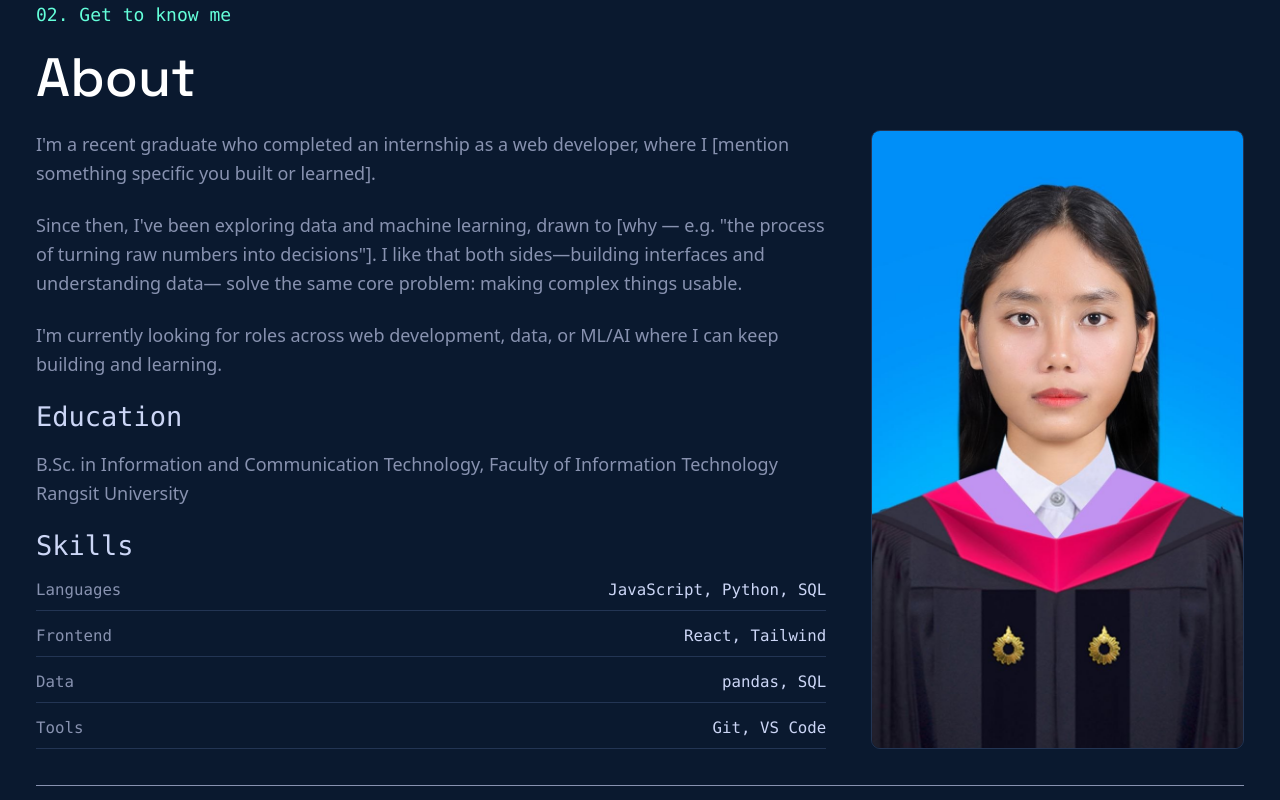
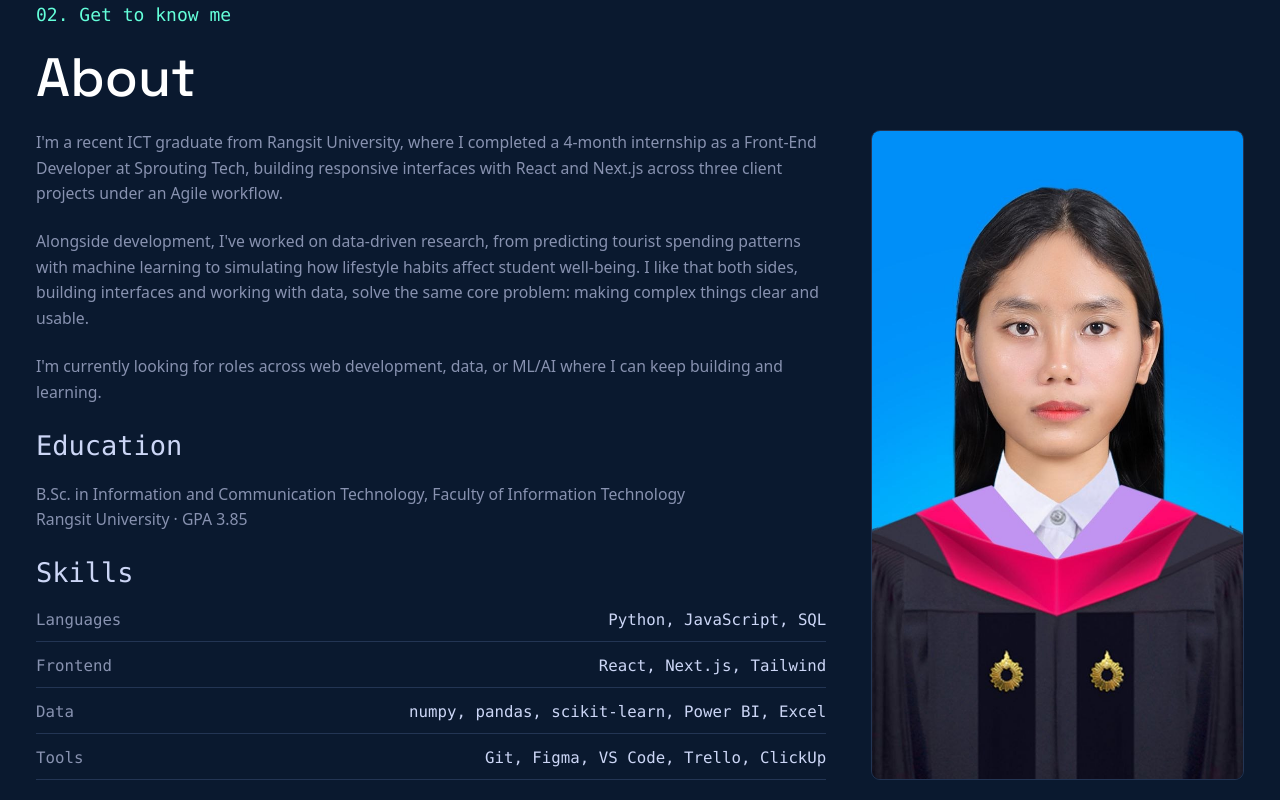
Before and after one commit to thidarr/Personal_Portfolio, a React (Vite) app in the folder my-portfolio/: page / in a window 1280 px wide. Shown: the part 1340-2140 px from the top of the page. Built offline with nearby package versions, Linux system fonts and the light colour scheme.

Commit message:
about section updated

```diff
--- a/my-portfolio/src/components/About.jsx
+++ b/my-portfolio/src/components/About.jsx
@@ -1,22 +1,26 @@
 import image from "../assets/selfphoto.jpg"
+
 function About() {
     return (
-        <section id="about" className="md:px-8 px-4  md:text-left text-center ">
+        <section id="about" className="md:px-8 px-4 md:text-left text-center">
             <div className="border-b border-line md:py-8 py-7">
-                <p className="font-mono text-accent mb-4 ">02. Get to know me</p>
-                <h2 className="text-4xl sm:text-5xl font-display text-white mb-5 ">About</h2>
+                <p className="font-mono text-accent mb-4">02. Get to know me</p>
+                <h2 className="text-4xl sm:text-5xl font-display text-white mb-5">About</h2>
 
                 <div className="grid grid-cols-1 md:grid-cols-3 md:gap-10 gap-5">
-                    <div className="order-2 md:order-1 md:col-span-2 text-text leading-relaxed space-y-5">
+                    <div className="order-2 md:order-1 md:col-span-2 text-text text-sm leading-relaxed space-y-5">
                         <p>
-                            I'm a recent graduate who completed an internship as a web developer,
-                            where I [mention something specific you built or learned].
+                            I'm a recent ICT graduate from Rangsit University, where I completed a
+                            4-month internship as a Front-End Developer at Sprouting Tech, building
+                            responsive interfaces with React and Next.js across three client projects
+                            under an Agile workflow.
                         </p>
                         <p>
-                            Since then, I've been exploring data and machine learning, drawn to
-                            [why — e.g. "the process of turning raw numbers into decisions"].
-                            I like that both sides—building interfaces and understanding data—
-                            solve the same core problem: making complex things usable.
+                            Alongside development, I've worked on data-driven research, from
+                            predicting tourist spending patterns with machine learning to simulating
+                            how lifestyle habits affect student well-being. I like that both sides,
+                            building interfaces and working with data, solve the same core problem:
+                            making complex things clear and usable.
                         </p>
                         <p>
                             I'm currently looking for roles across web development, data, or ML/AI
@@ -24,32 +28,34 @@ function About() {
                         </p>
 
                         <div className="mt-5">
-                            <h2 className="font-mono text-2xl font-medium text-text-h mb-4">Education</h2>
-                            <p className="text-text leading-relaxed space-y-5">
+                            <h3 className="font-mono text-2xl font-medium text-text-h mb-4">Education</h3>
+                            <p className="text-text leading-relaxed">
                                 B.Sc. in Information and Communication Technology, Faculty of Information Technology
                             </p>
-                            <p className="text-text leading-relaxed space-y-5">Rangsit University</p>
+                            <p className="text-text leading-relaxed">Rangsit University · GPA 3.85</p>
                         </div>
 
+                        <div className="mt-5">
+                            <h3 className="font-mono text-2xl font-medium text-text-h mb-4">Skills</h3>
                             <ul className="font-mono text-sm space-y-3">
-                            <h2 className="font-mono text-2xl font-medium text-text-h mb-4">Skills</h2>
                                 <li className="flex justify-between border-b border-border pb-2">
                                     <span className="text-text">Languages</span>
-                                <span className="text-text-h">JavaScript, Python, SQL</span>
+                                    <span className="text-text-h">Python, JavaScript, SQL</span>
                                 </li>
                                 <li className="flex justify-between border-b border-border pb-2">
                                     <span className="text-text">Frontend</span>
-                                <span className="text-text-h">React, Tailwind</span>
+                                    <span className="text-text-h">React, Next.js, Tailwind</span>
                                 </li>
-                            <li className="flex justify-between border-b border-border pb-2">
+                                <li className="flex justify-between gap-10 border-b border-border pb-2">
                                     <span className="text-text">Data</span>
-                                <span className="text-text-h">pandas, SQL</span>
+                                    <span className="text-text-h text-right">numpy, pandas, scikit-learn, Power BI, Excel</span>
                                 </li>
-                            <li className="flex justify-between border-b border-border pb-2">
+                                <li className="flex justify-between gap-10 border-b border-border pb-2">
                                     <span className="text-text">Tools</span>
-                                <span className="text-text-h">Git, VS Code</span>
+                                    <span className="text-text-h text-right">Git, Figma, VS Code, Trello, ClickUp</span>
                                 </li>
                             </ul>
+                        </div>
                     </div>
                     <div className="order-1 md:order-2 relative w-full h-64 md:h-full">
                         <img
@@ -60,7 +66,6 @@ function About() {
                     </div>
                 </div>
             </div>
-
         </section>
     );
 }
```
Lines whose indentation alone changed are shown as unchanged.
